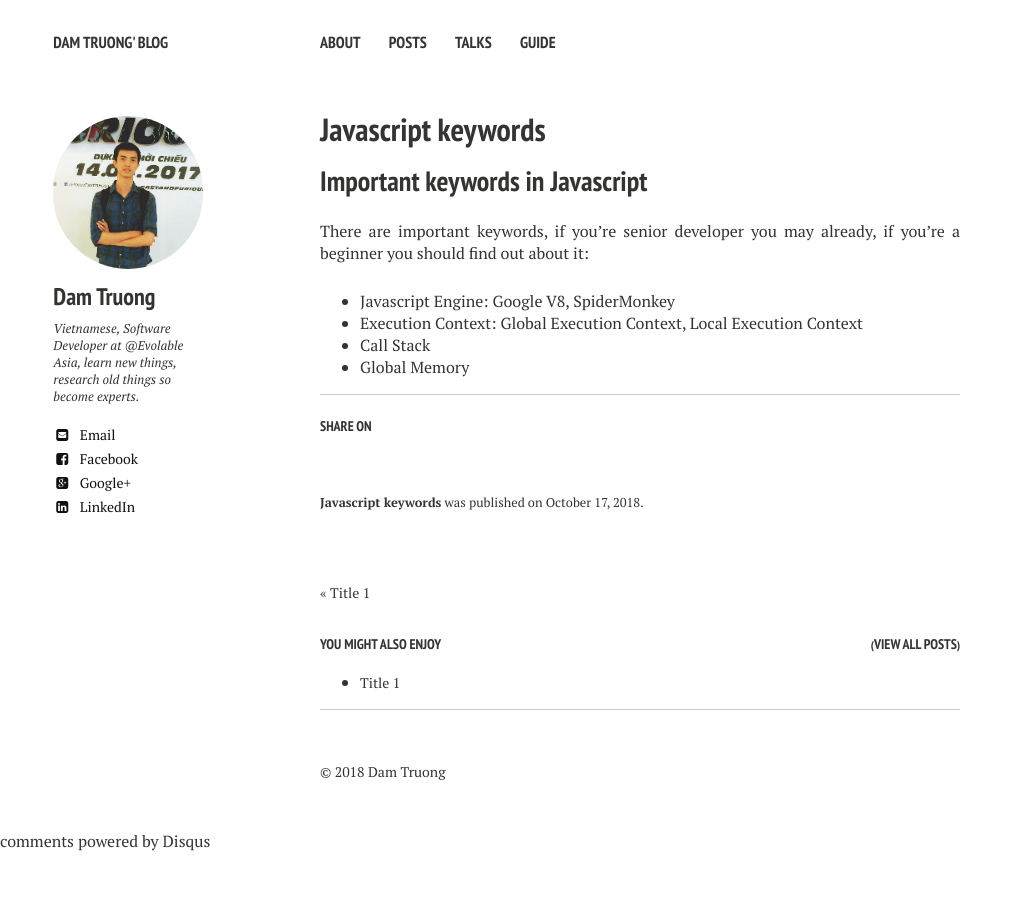
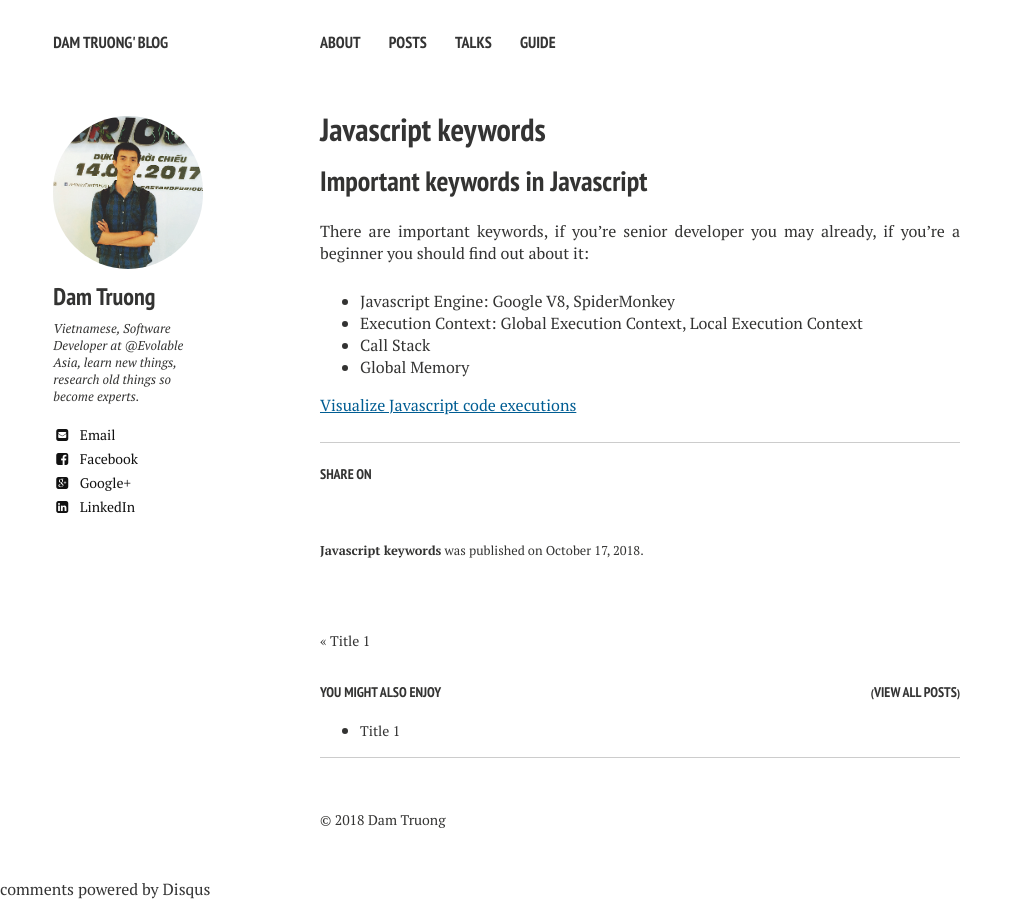
Before and after one commit to truongdam/truongdam.github.io, a Jekyll site: the page built from _posts/2018-10-17-javascript-keyword.md, in a window 1280 px wide. Shown: the whole page, without its empty margins (0-1023 px from the left). Built offline with Jekyll 4.4.1, drawn with Linux system fonts in a browser that asks for light colours; nearby versions of some CDN libraries; comment, search, counter and statistics services are not loaded.

Commit message:
update post

```diff
--- a/_posts/2018-10-17-javascript-keyword.md
+++ b/_posts/2018-10-17-javascript-keyword.md
@@ -12,3 +12,5 @@ There are important keywords, if you're senior developer you may already, if you
 - Execution Context: Global Execution Context, Local Execution Context
 - Call Stack
 - Global Memory
+
+[Visualize Javascript code executions](http://latentflip.com/loupe/)
```
